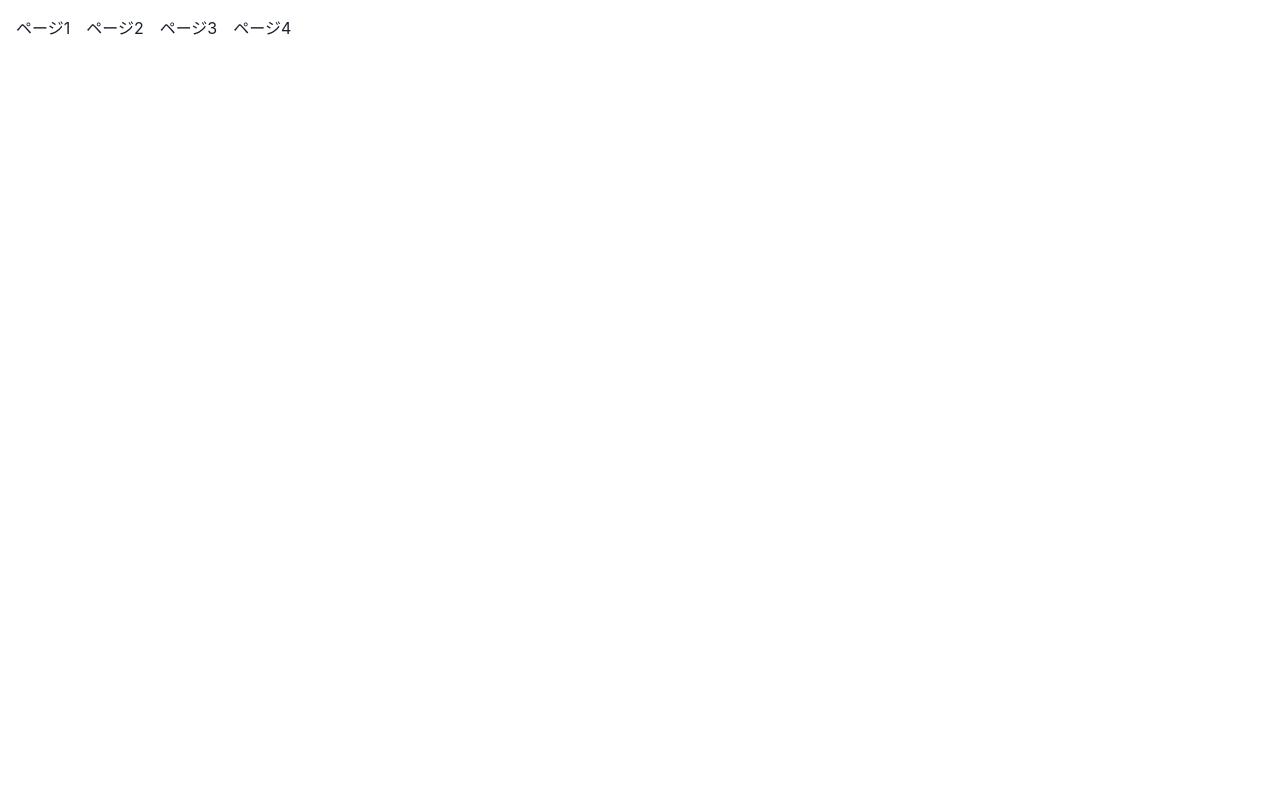
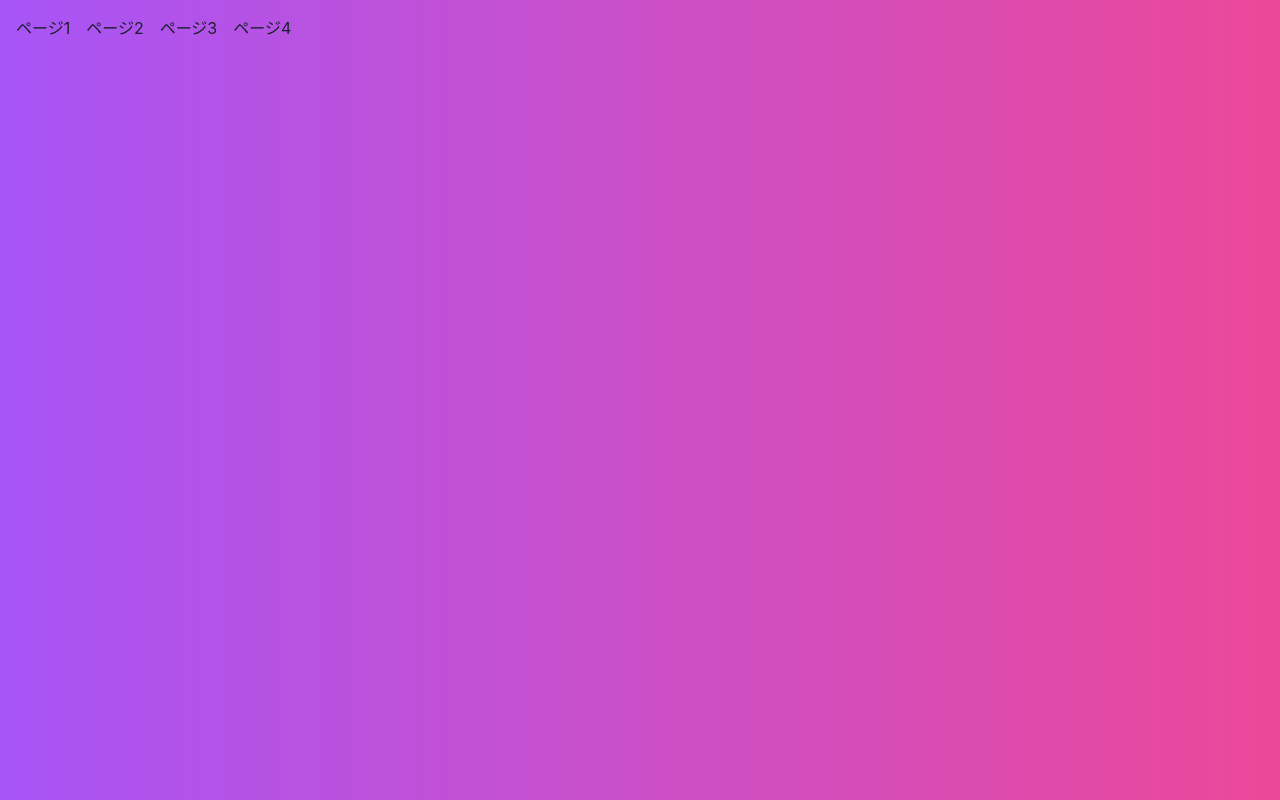
Before and after one commit to omegamaster86/next, a Next.js app: page /useActionStateUseTransition in a window 1280 px wide. Built offline with nearby package versions, Linux system fonts and the light colour scheme.

Commit message:
不要なタグを削除

```diff
--- a/app/useActionStateUseTransition/page.tsx
+++ b/app/useActionStateUseTransition/page.tsx
@@ -5,8 +5,7 @@ export default function UseActionStateUseTransition ({
   children,
 }: Readonly<{ children: React.ReactNode }>) {
   return (
-    <html lang="ja">
-      <body>
+    <div>
       <div className="space-x-4 p-4">
         {[1, 2, 3, 4].map((v) => (
           <Link key={v} href={`/useActionStateUseTransition/${v}`}>
@@ -15,7 +14,6 @@ export default function UseActionStateUseTransition ({
         ))}
       </div>
       <div>{children}</div>
-      </body>
-    </html>
-  );
+    </div>
+  )
 }
```
Lines whose indentation alone changed are shown as unchanged.
